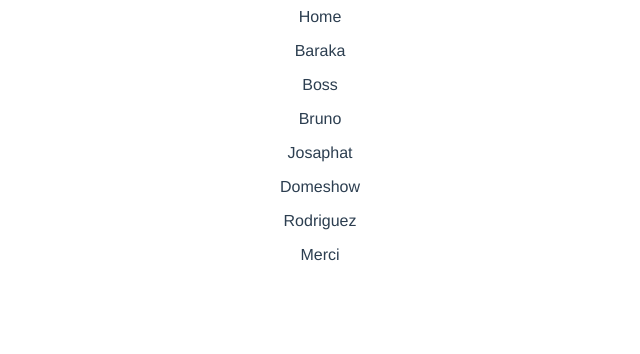
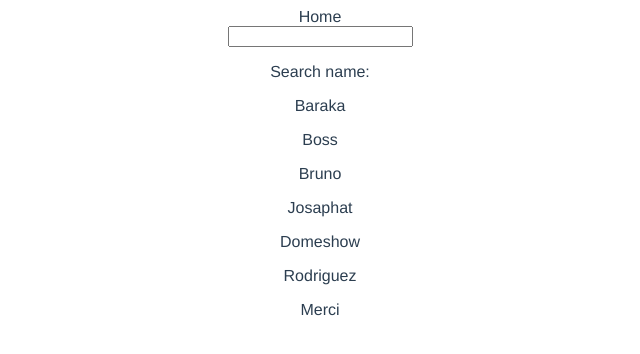
Before and after one commit to Baraka24/learnVueJsCLI, a Vue app in the folder baraka-blog/: page / in a window 1280 px wide. Shown: the top 354 px of the page, without its empty margins (320-960 px from the left). Built offline with nearby package versions, Linux system fonts and the light colour scheme.

Commit message:
Learn VueJs Composition API

```diff
--- a/baraka-blog/src/views/HomeView.vue
+++ b/baraka-blog/src/views/HomeView.vue
@@ -5,7 +5,8 @@
     <button @click="handleClick">Click me</button>
     <button @click="age++">Add 1 to age</button>
     <input type="text" v-model="name"> -->
-
+    <input type="text" v-model="search">
+    <p>Search name: <b>{{ search }}</b></p>
     <p v-for="name in names" key="name">{{ name }}</p>
   </div>
 </template>
@@ -45,10 +46,13 @@ export default {
       return "Baraka"
     })
     return { name } */
+    const search = ref('')
 
     const names = ref(['Baraka', 'Boss', 'Bruno', 'Josaphat', 'Domeshow', 'Rodriguez', 'Merci'])
 
-    return { names }
+    //const matchingNames = computed()
+
+    return { names, search }
   }
 }
 </script>
```
